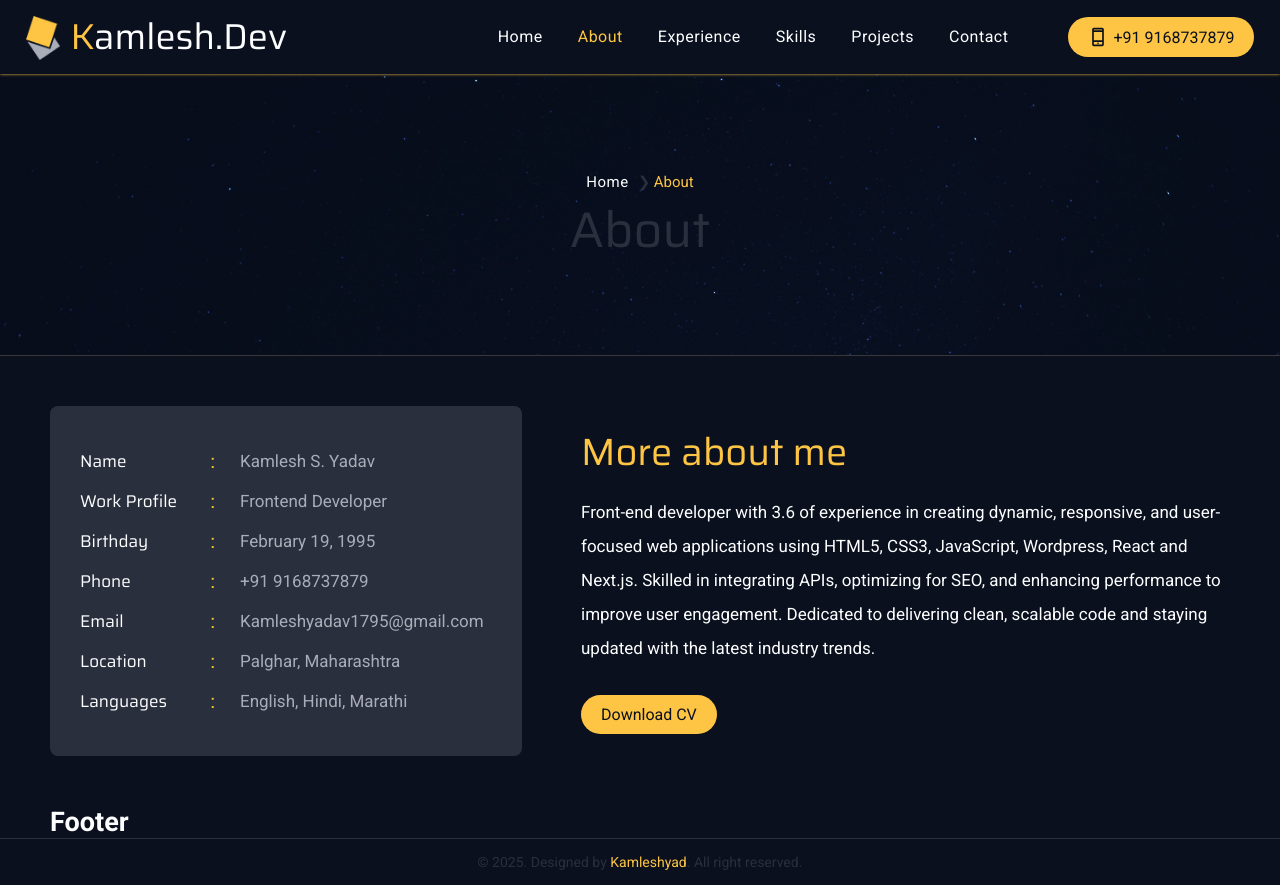
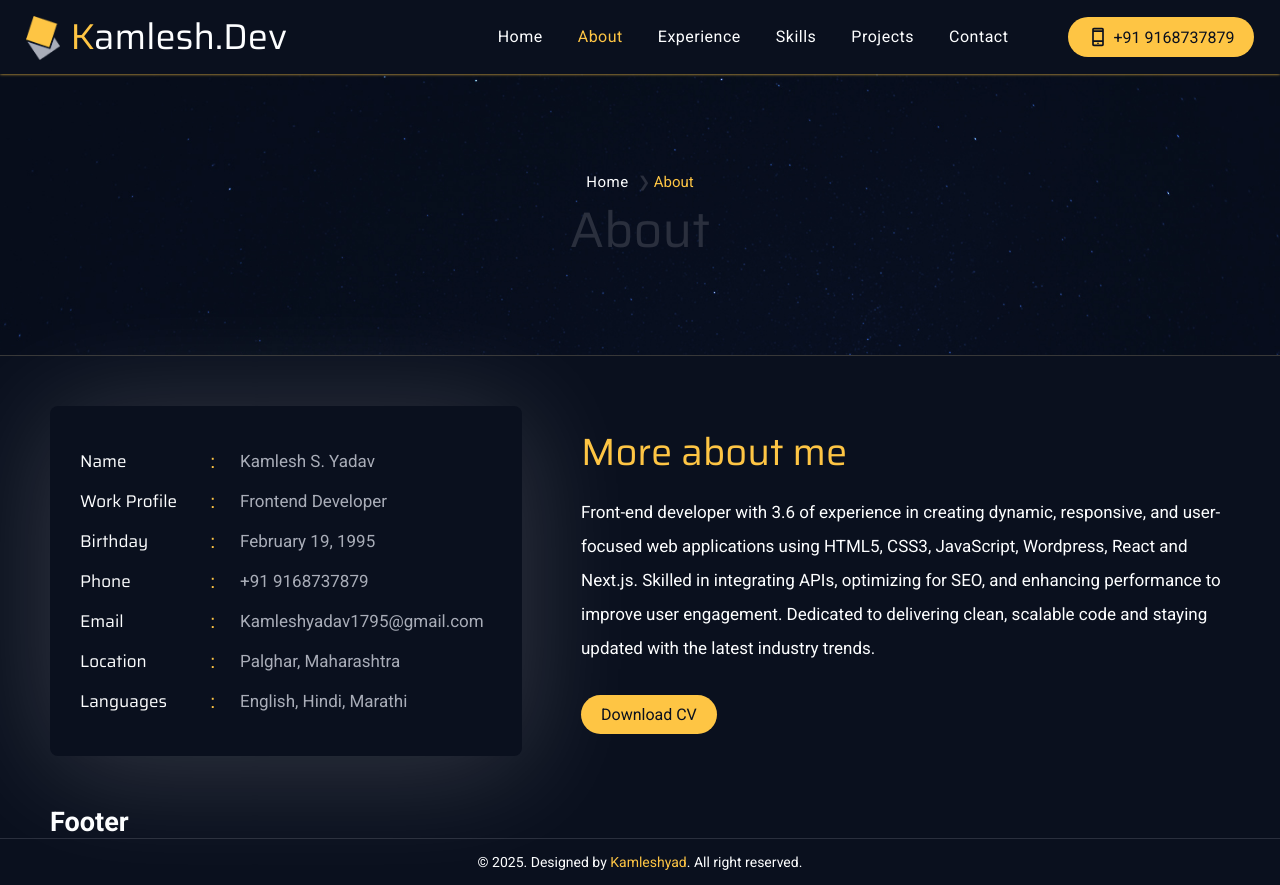
Before and after one commit to kamleshyad/next-portfolio, a Next.js app: page /about in a window 1280 px wide. Built offline with nearby package versions, Linux system fonts and the light colour scheme.

Commit message:
about left sec bg changed

```diff
--- a/app/_components/organisms/aboutsec/page.module.scss
+++ b/app/_components/organisms/aboutsec/page.module.scss
@@ -1,5 +1,5 @@
 .aboutwrap{@include d-flex(5%, row, wrap); font-size: 0; align-items: center; background: $color-black;
-    .aboutlefttsec{width: 40%; @include d-flex(20px, row, wrap); padding: 40px 30px; background: $color-grey; border-radius: 8px;
+    .aboutlefttsec{width: 40%; @include d-flex(20px, row, wrap); padding: 40px 30px; background: $color-black; border-radius: 8px; box-shadow: 0px 10px 120px rgba(225,225,225, .2);
         ul{@include d-flex(10px, column, wrap); font-size: 0;
             li{@include d-flex(25px, row, wrap); align-items: center;
                 p.title{@include text-style(17px, $color-white, 400, 30px); width: 135px; font-family: $secondary-font; @include rel();
--- a/app/_components/organisms/copyright/copyright.module.scss
+++ b/app/_components/organisms/copyright/copyright.module.scss
@@ -1,4 +1,4 @@
 .copyrightsec{@include border-top(1px, solid, $color-grey); padding: 15px 0; background: $color-black; }
-.copyrightsec p{@include text-style(14px, $color-grey, 400, normal); text-align: center;
+.copyrightsec p{@include text-style(14px, $color-white, 400, normal); text-align: center;
 span{color: $color-yellow;}
 }
```
